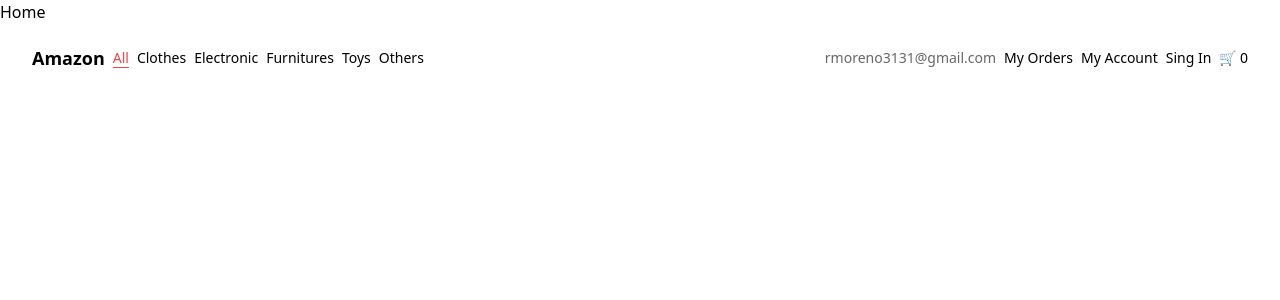
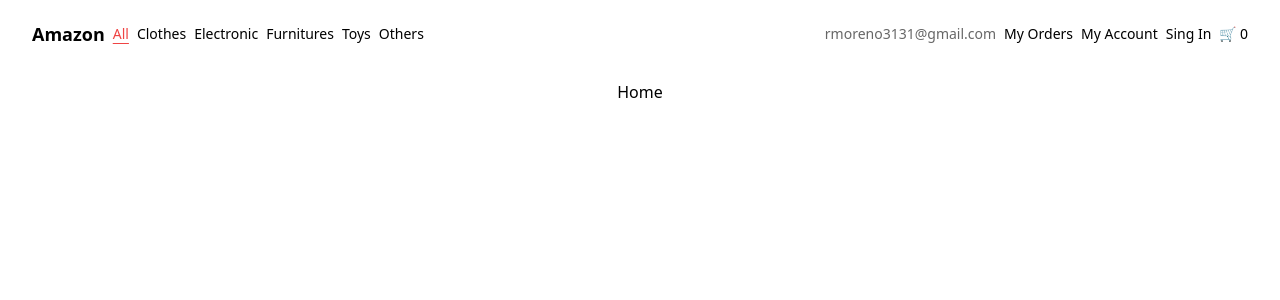
Before and after one commit to Rmoreno3/ecommerce, a React (Vite) app: page / in a window 1280 px wide. Shown: the top 300 px of the page. Built offline with nearby package versions, Linux system fonts and the light colour scheme.

Commit message:
Creando componente Layout para mantener diseño de las pages

```diff
--- /dev/null
+++ b/src/Components/Layout/index.jsx
@@ -0,0 +1,4 @@
+/* eslint-disable react/prop-types */
+export default function Layout({ children }) {
+  return <div className="flex flex-col items-center mt-20">{children}</div>;
+}
--- a/src/Components/NavBar/index.jsx
+++ b/src/Components/NavBar/index.jsx
@@ -4,7 +4,7 @@
   const activeStyle = "underline underline-offset-4 text-red-500";
 
   return (
-    <nav className="flex justify-between items-center fixed z-10 w-full py-5 px-8 text-sm font-light">
+    <nav className="flex justify-between items-center fixed z-10 top-0 w-full py-5 px-8 text-sm font-light">
       <ul className="flex items-center gap-2">
         <li className="font-semibold text-lg">
           <NavLink to="/">Amazon</NavLink>
--- a/src/main.jsx
+++ b/src/main.jsx
@@ -1,10 +1,13 @@
 import React from "react";
 import ReactDOM from "react-dom/client";
 import App from "./Pages/App";
+import Layout from "./Components/Layout";
 import "./index.css";
 
 ReactDOM.createRoot(document.getElementById("root")).render(
   <React.StrictMode>
-    <App />
+    <Layout>
+      <App />
+    </Layout>
   </React.StrictMode>
 );
```
